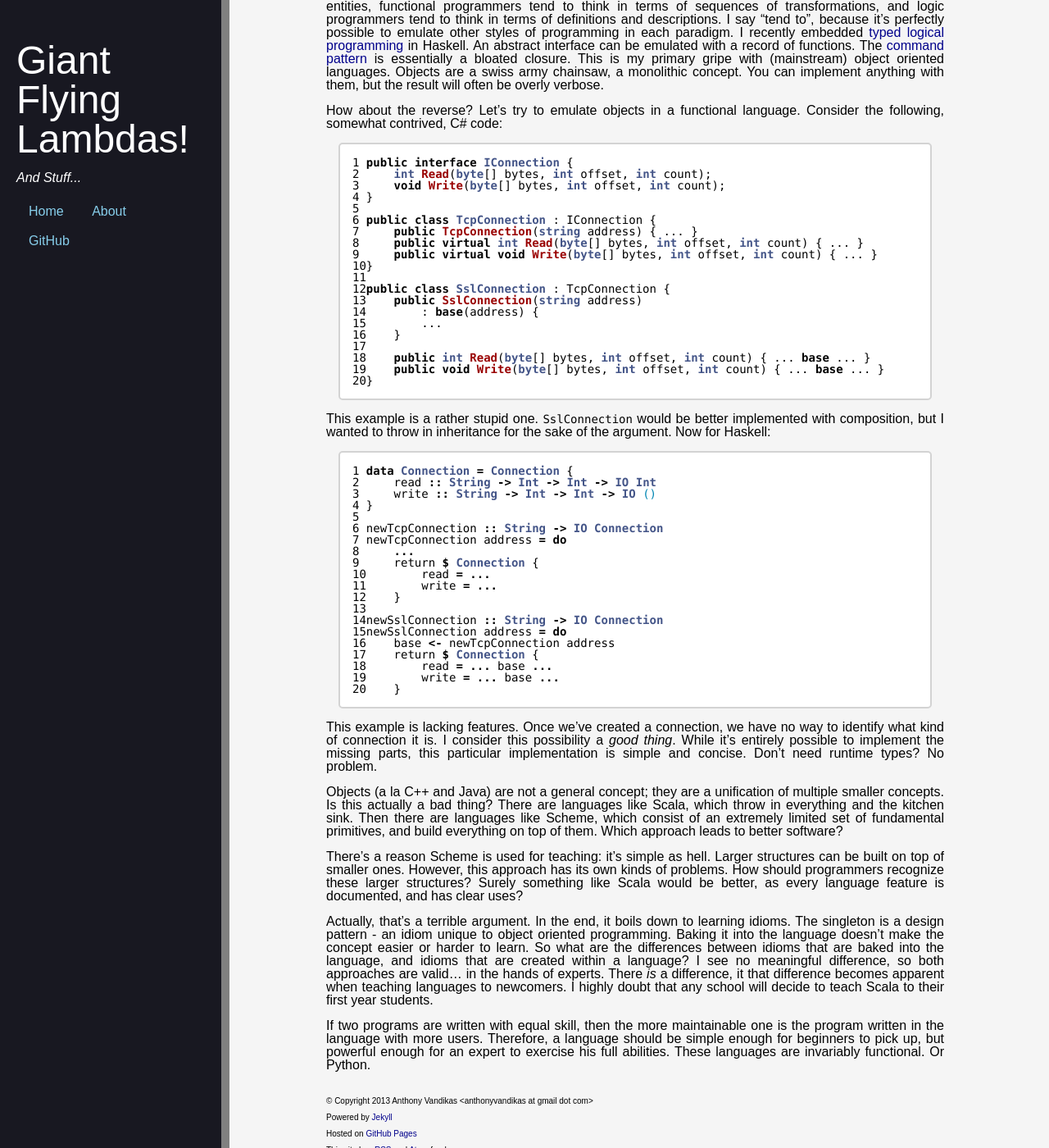
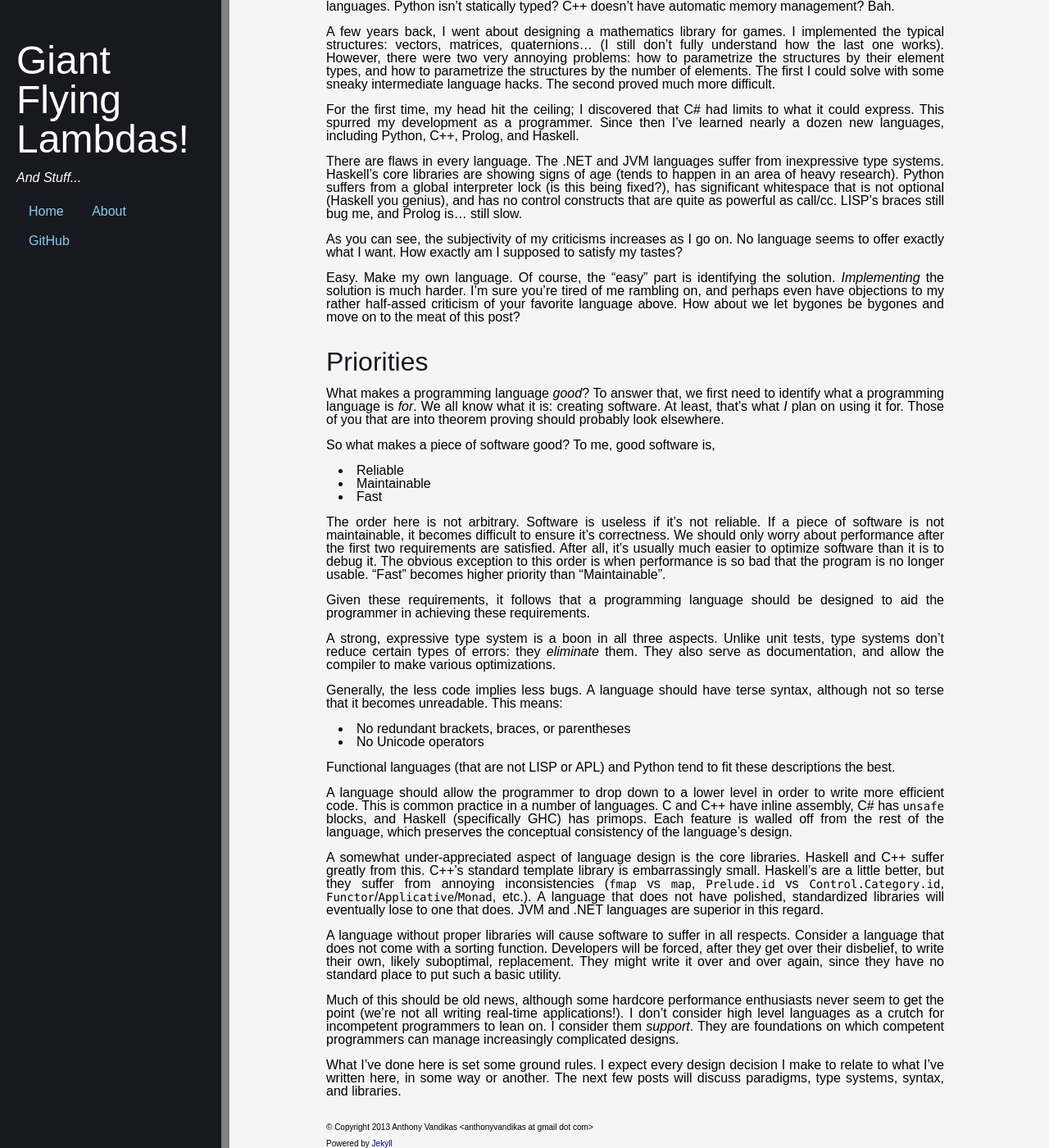
Before and after one commit to YellPika/YellPika.github.io, a Jekyll site: the page built from _posts/2013-12-09-the-perfect-language-paradigms.md, in a window 1280 px wide and 1400 px high, scrolled down 269 px. Shown: the whole window at 82% size. Built offline with Jekyll 4.4.1, drawn with Linux system fonts in a browser that asks for light colours; Markdown is read by kramdown in place of the engine named in the settings; some of the changed text lies outside the part shown.

Commit message:
Testing...

```diff
--- a/_posts/2013-12-09-the-perfect-language-paradigms.md
+++ b/_posts/2013-12-09-the-perfect-language-paradigms.md
@@ -1,6 +1,6 @@
 ---
 layout: post
-title: "The Perfect Language: Paradigms"
+title: "The Perfect Language: Priorities"
 categories: [language design]
 published: true
 ---
@@ -9,105 +9,105 @@ This post is part of what will be a series of posts where I discuss language
 design. Each post can be considered to be a work in progress, and will be
 updated from time to time.
 
-A paradigm is a way of thinking. Object-oriented programmers tend to think in
-terms of communicating entities, functional programmers tend to think in terms
-of sequences of transformations, and logic programmers tend to think in terms of
-definitions and descriptions. I say "tend to", because it's perfectly possible
-to emulate other styles of programming in each paradigm. I recently embedded
-[typed logical programming][tlogic] in Haskell. An abstract interface can be
-emulated with a record of functions. The [command pattern][command] is
-essentially a bloated closure. This is my primary gripe with (mainstream) object
-oriented languages. Objects are a swiss army chainsaw, a monolithic concept. You
-can implement anything with them, but the result will often be overly verbose.
+I once thought C# was a great language. I was so immersed in it that I came to
+disregard all other languages. Python isn't statically typed? C++ doesn't have
+automatic memory management? Bah.
 
-How about the reverse? Let's try to emulate objects in a functional language.
-Consider the following, somewhat contrived, C# code:
+A few years back, I went about designing a mathematics library for games. I
+implemented the typical structures: vectors, matrices, quaternions... (I still
+don't fully understand how the last one works). However, there were two very
+annoying problems: how to parametrize the structures by their element types, and
+how to parametrize the structures by the number of elements. The first I could
+solve with some sneaky intermediate language hacks. The second proved much more
+difficult.
 
-{% highlight csharp linenos %}
-public interface IConnection {
-    int Read(byte[] bytes, int offset, int count);
-    void Write(byte[] bytes, int offset, int count);
-}
+For the first time, my head hit the ceiling; I discovered that C# had limits to
+what it could express. This spurred my development as a programmer. Since then
+I've learned nearly a dozen new languages, including Python, C++, Prolog, and
+Haskell.
 
-public class TcpConnection : IConnection {
-    public TcpConnection(string address) { ... }
-    public virtual int Read(byte[] bytes, int offset, int count) { ... }
-    public virtual void Write(byte[] bytes, int offset, int count) { ... }
-}
+There are flaws in every language. The .NET and JVM languages suffer from
+inexpressive type systems. Haskell's core libraries are showing signs of age
+(tends to happen in an area of heavy research). Python suffers from a global
+interpreter lock (is this being fixed?), has significant whitespace that is not
+optional (Haskell you genius), and has no control constructs that are quite as
+powerful as call/cc. LISP's braces still bug me, and Prolog is... still slow.
 
-public class SslConnection : TcpConnection {
-    public SslConnection(string address)
-        : base(address) {
-        ...
-    }
+As you can see, the subjectivity of my criticisms increases as I go on. No
+language seems to offer exactly what I want. How exactly am I supposed to
+satisfy my tastes?
 
-    public int Read(byte[] bytes, int offset, int count) { ... base ... }
-    public void Write(byte[] bytes, int offset, int count) { ... base ... }
-}
-{% endhighlight %}
+Easy. Make my own language. Of course, the "easy" part is identifying the
+solution. _Implementing_ the solution is much harder. I'm sure you're tired of
+me rambling on, and perhaps even have objections to my rather half-assed
+criticism of your favorite language above. How about we let bygones be bygones
+and move on to the meat of this post?
 
-This example is a rather stupid one. `SslConnection` would be better implemented
-with composition, but I wanted to throw in inheritance for the sake of the
-argument. Now for Haskell:
+Priorities
+----------
 
-{% highlight haskell linenos %}
-data Connection = Connection {
-    read :: String -> Int -> Int -> IO Int
-    write :: String -> Int -> Int -> IO ()
-}
+What makes a programming language _good_? To answer that, we first need to
+identify what a programming language is _for_. We all know what it is:
+creating software. At least, that's what _I_ plan on using it for. Those of you
+that are into theorem proving should probably look elsewhere.
 
-newTcpConnection :: String -> IO Connection
-newTcpConnection address = do
-    ...
-    return $ Connection {
-        read = ...
-        write = ...
-    }
+So what makes a piece of software good? To me, good software is,
 
-newSslConnection :: String -> IO Connection
-newSslConnection address = do
-    base <- newTcpConnection address
-    return $ Connection {
-        read = ... base ...
-        write = ... base ...
-    }
-{% endhighlight %}
+* Reliable
+* Maintainable
+* Fast
 
-This example is lacking features. Once we've created a connection, we have no
-way to identify what kind of connection it is. I consider this possibility a
-_good thing_. While it's entirely possible to implement the missing parts, this
-particular implementation is simple and concise. Don't need runtime types? No
-problem.
+The order here is not arbitrary. Software is useless if it's not reliable. If
+a piece of software is not maintainable, it becomes difficult to ensure it's
+correctness. We should only worry about performance after the first two
+requirements are satisfied. After all, it's usually much easier to optimize
+software than it is to debug it. The obvious exception to this order is when
+performance is so bad that the program is no longer usable. "Fast" becomes
+higher priority than "Maintainable".
 
-Objects (a la C++ and Java) are not a general concept; they are a unification of
-multiple smaller concepts. Is this actually a bad thing? There are languages
-like Scala, which throw in everything and the kitchen sink. Then there are
-languages like Scheme, which consist of an extremely limited set of fundamental
-primitives, and build everything on top of them. Which approach leads to better
-software?
+Given these requirements, it follows that a programming language should be
+designed to aid the programmer in achieving these requirements.
 
-There's a reason Scheme is used for teaching: it's simple as hell. Larger
-structures can be built on top of smaller ones. However, this approach has its
-own kinds of problems. How should programmers recognize these larger structures?
-Surely something like Scala would be better, as every language feature is
-documented, and has clear uses?
+A strong, expressive type system is a boon in all three aspects. Unlike unit
+tests, type systems don't reduce certain types of errors: they _eliminate_ them.
+They also serve as documentation, and allow the compiler to make various
+optimizations.
 
-Actually, that's a terrible argument. In the end, it boils down to learning
-idioms. The singleton is a design pattern - an idiom unique to object oriented
-programming. Baking it into the language doesn't make the concept easier or
-harder to learn. So what are the differences between idioms that are baked into
-the language, and idioms that are created within a language? I see no meaningful
-difference, so both approaches are valid... in the hands of experts. There _is_
-a difference, it that difference becomes apparent when teaching languages to
-newcomers. I highly doubt that any school will decide to teach Scala to their
-first year students.
+Generally, the less code implies less bugs. A language should have terse syntax,
+although not so terse that it becomes unreadable. This means:
 
-If two programs are written with equal skill, then the more maintainable one is
-the program written in the language with more users. Therefore, a language
-should be simple enough for beginners to pick up, but powerful enough for an
-expert to exercise his full abilities. These languages are invariably
-functional. Or Python.
+* No redundant brackets, braces, or parentheses
+* No Unicode operators
 
-[tlogic]: https://github.com/YellPika/tlogic
-[command]: http://en.wikipedia.org/wiki/Command_pattern
-[aa]: http://en.wikipedia.org/wiki/Associative_array
+Functional languages (that are not LISP or APL) and Python tend to fit these
+descriptions the best.
+
+A language should allow the programmer to drop down to a lower level in order to
+write more efficient code. This is common practice in a number of languages.
+C and C++ have inline assembly, C# has `unsafe` blocks, and Haskell
+(specifically GHC) has primops. Each feature is walled off from the rest of the
+language, which preserves the conceptual consistency of the language's design.
+
+A somewhat under-appreciated aspect of language design is the core libraries.
+Haskell and C++ suffer greatly from this. C++'s standard template library is
+embarrassingly small. Haskell's are a little better, but they suffer from
+annoying inconsistencies (`fmap` vs `map`, `Prelude.id` vs
+`Control.Category.id`, `Functor`/`Applicative`/`Monad`, etc.). A language that
+does not have polished, standardized libraries will eventually lose to one that
+does. JVM and .NET languages are superior in this regard.
+
+A language without proper libraries will cause software to suffer in all
+respects. Consider a language that does not come with a sorting function.
+Developers will be forced, after they get over their disbelief, to write their
+own, likely suboptimal, replacement. They might write it over and over again,
+since they have no standard place to put such a basic utility.
+
+Much of this should be old news, although some hardcore performance enthusiasts
+never seem to get the point (we're not all writing real-time applications!). I
+don't consider high level languages as a crutch for incompetent programmers to
+lean on. I consider them _support_. They are foundations on which competent
+programmers can manage increasingly complicated designs.
+
+What I've done here is set some ground rules. I expect every design decision I
+make to relate to what I've written here, in some way or another. The next
+few posts will discuss paradigms, type systems, syntax, and libraries.
```
